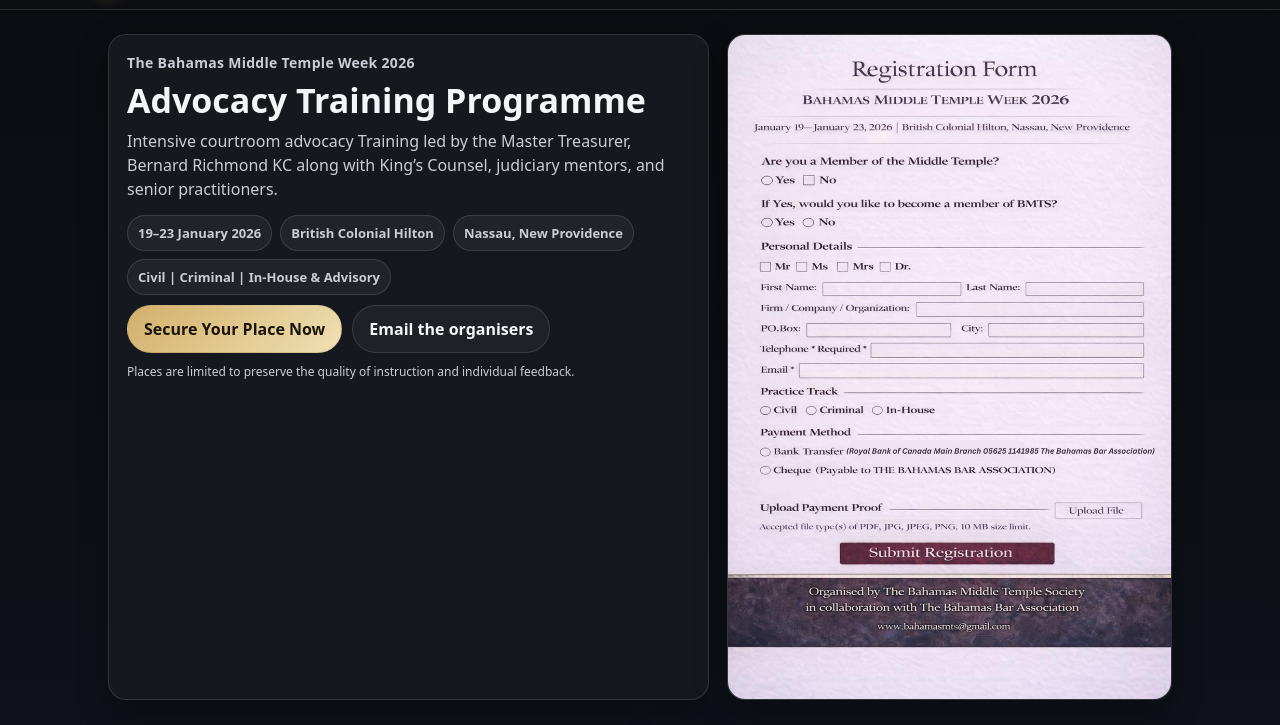
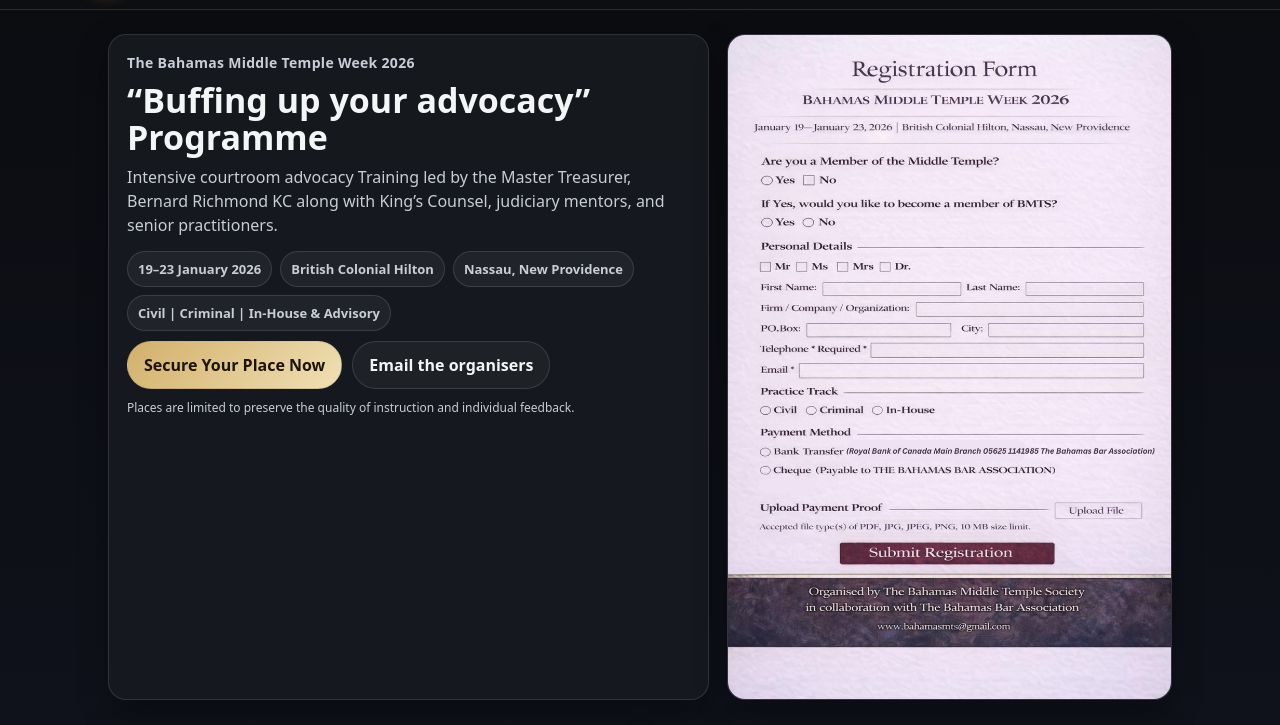
Before and after one commit to Wouessi-Incorporated/btms, a plain HTML site: page public/index.html in a window 1280 px wide. Shown: the part 63-788 px from the top of the page. Drawn offline with Linux system fonts and the light colour scheme.

Commit message:
fix: update event title for clarity and engagement in the advocacy training programme

```diff
--- a/public/index.html
+++ b/public/index.html
@@ -63,7 +63,7 @@
       <div class="card">
         <div class="card-pad">
           <div class="kicker">The Bahamas Middle Temple Week 2026</div>
-          <h1 class="h1">Advocacy Training Programme</h1>
+          <h1 class="h1">“Buffing up your advocacy” Programme</h1>
           <p class="sub">Intensive courtroom advocacy Training led by the Master Treasurer, Bernard Richmond KC along with King’s Counsel, judiciary mentors,
             and senior practitioners.</p>
 
```
